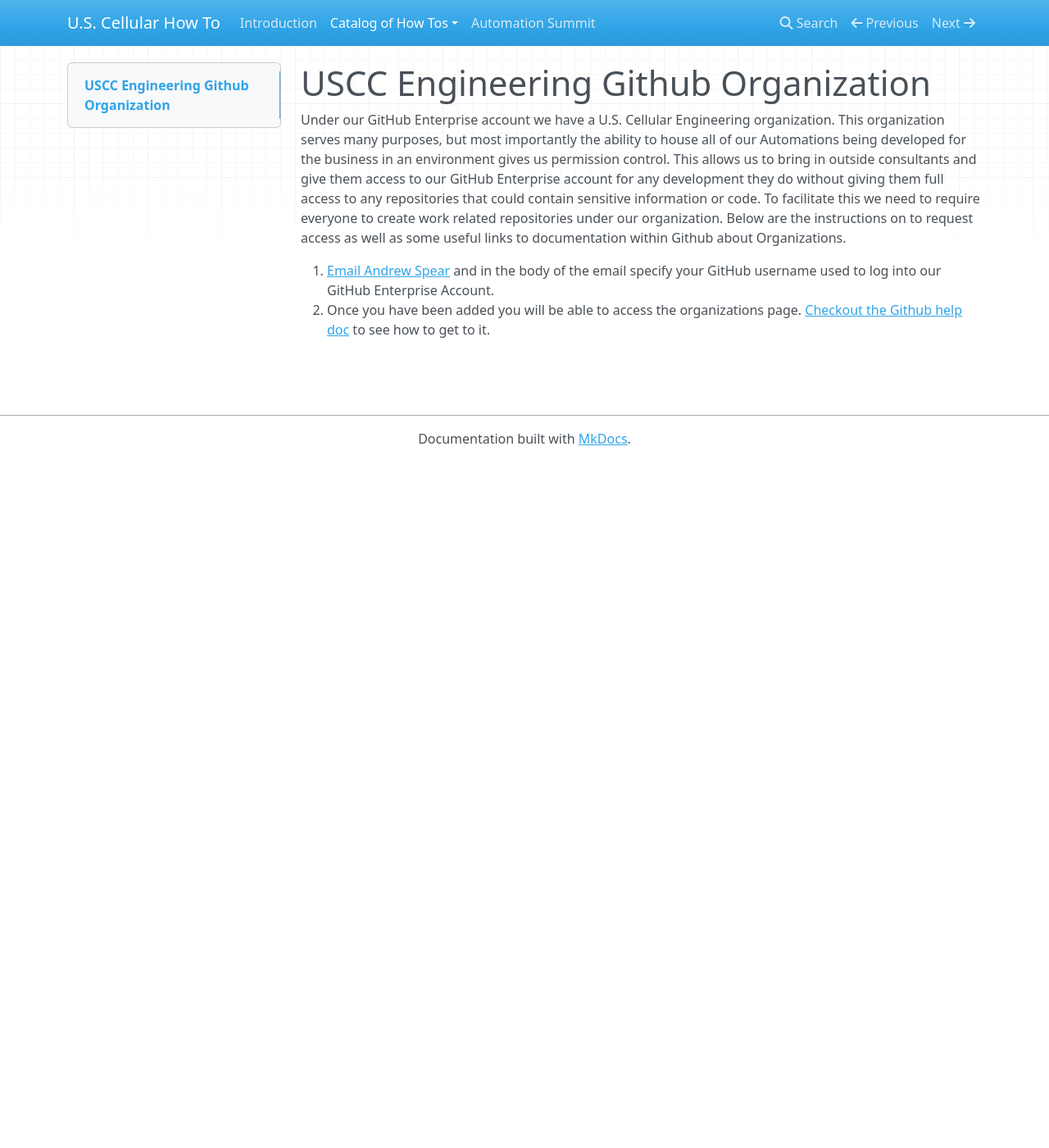
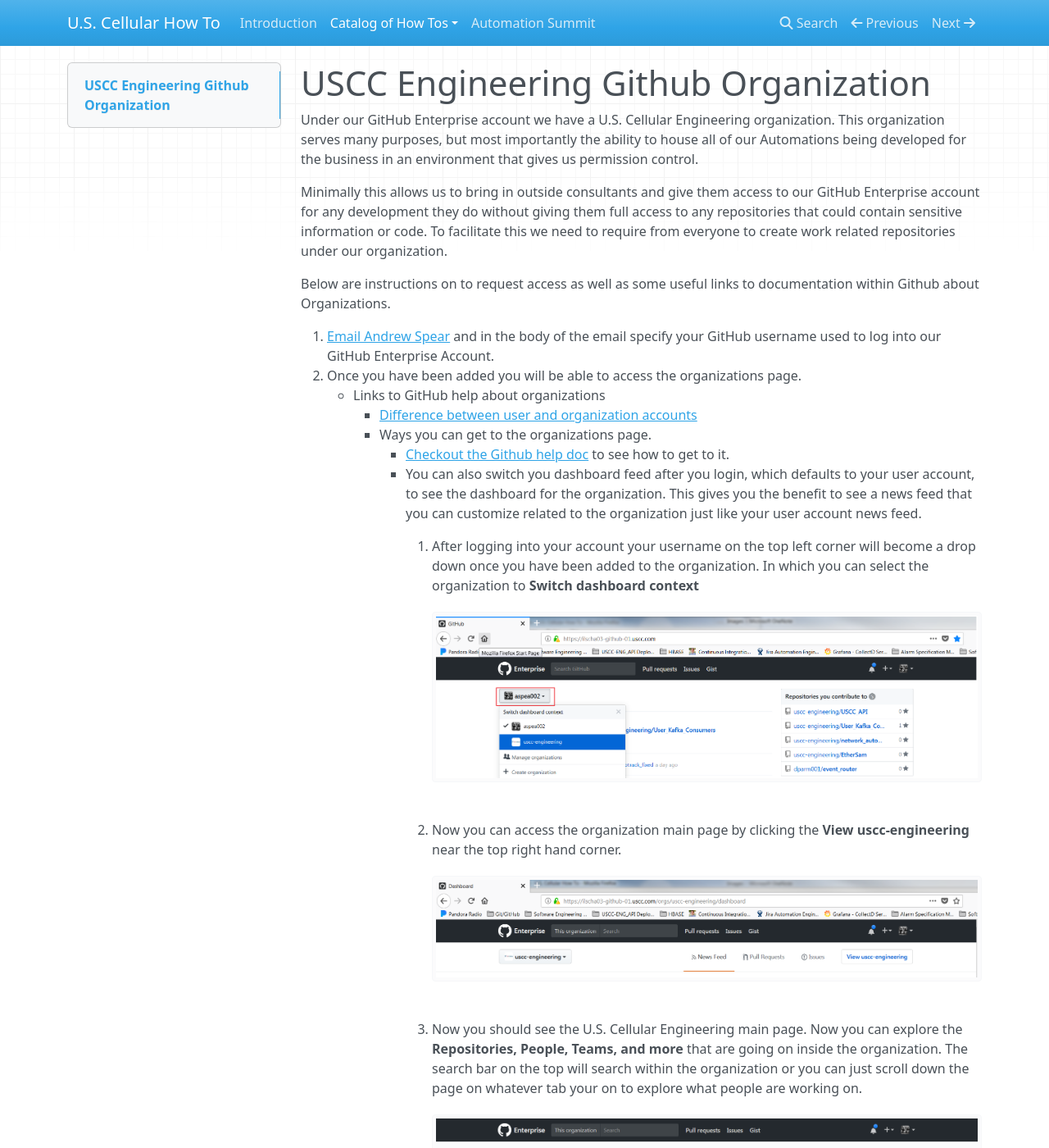
Before and after one commit to prowler0305/personal-how-to, an MkDocs documentation site: the page built from docs/uscc-organization.md, in a window 1280 px wide and 1400 px high. Shown: the whole window at 82% size. Built offline with MkDocs 1.6.1, drawn with Linux system fonts in a browser that asks for light colours; nearby versions of some CDN libraries; old or Windows-style settings are respelled for this version of MkDocs.

Commit message:
Add more information to organization page and allow users to zoom in on images by clicking on them.

```diff
--- a/docs/uscc-organization.md
+++ b/docs/uscc-organization.md
@@ -1,5 +1,22 @@
 # USCC Engineering Github Organization
-Under our GitHub Enterprise account we have a U.S. Cellular Engineering organization. This organization serves many purposes, but most importantly the ability to house all of our Automations being developed for the business in an environment gives us permission control. This allows us to bring in outside consultants and give them access to our GitHub Enterprise account for any development they do without giving them full access to any repositories that could contain sensitive information or code. To facilitate this we need to require everyone to create work related repositories under our organization. Below are the instructions on to request access as well as some useful links to documentation within Github about Organizations.
+Under our GitHub Enterprise account we have a U.S. Cellular Engineering organization. This organization serves many purposes, but most importantly the ability to house all of our Automations being developed for the business in an environment that gives us permission control.
+
+Minimally this allows us to bring in outside consultants and give them access to our GitHub Enterprise account for any development they do without giving them full access to any repositories that could contain sensitive information or code. To facilitate this we need to require from everyone to create work related repositories under our organization.
+
+Below are instructions on to request access as well as some useful links to documentation within Github about Organizations.
 
 1. [Email Andrew Spear](mailto:Andrew.Spear@uscellular.com?subject=USCC%20Organization%20Request) and in the body of the email specify your GitHub username used to log into our GitHub Enterprise Account.
-1. Once you have been added you will be able to access the organizations page. [Checkout the Github help doc](https://help.github.com/articles/accessing-an-organization/) to see how to get to it.
+2. Once you have been added you will be able to access the organizations page.
+    * Links to GitHub help about organizations
+        * [Difference between user and organization accounts](https://help.github.com/enterprise/2.11/user/articles/differences-between-user-and-organization-accounts/)
+        - Ways you can get to the organizations page.
+            * [Checkout the Github help doc](https://help.github.com/articles/accessing-an-organization/) to see how to get to it.
+            * You can also switch you dashboard feed after you login, which defaults to your user account, to see the dashboard for the organization. This gives you the benefit to see a news feed that you can customize related to the organization just like your user account news feed.
+                1. After logging into your account your username on the top left corner will become a drop down once you have been added to the organization. In which you can select the organization to **Switch dashboard context**
+                    [![organization_dashboard_context](/images/access_organization_dashboard.png)](/images/access_organization_dashboard.png)
+
+                2. Now you can access the organization main page by clicking the **View uscc-engineering** near the top right hand corner.
+                    [![view uscc organization button](/images/view_uscc_engineering.png)](/images/view_uscc_engineering.png)
+
+                3. Now you should see the U.S. Cellular Engineering main page. Now you can explore the **Repositories, People, Teams, and more** that are going on inside the organization. The search bar on the top will search within the organization or you can just scroll down the page on whatever tab your on to explore what people are working on.
+                    [![uscc organization main page](/images/uscc_engineering_organization.png)](/images/uscc_engineering_organization.png)
```
Also changed, not shown: docs/generate-ssh-key.md (+5 -5 lines), docs/version_control/clone-repo.md (+3 -3 lines), docs/version_control/commit.md (+2 -2 lines), docs/version_control/push.md (+2 -2 lines), docs/images/access_organization_dashboard.png (added), docs/images/uscc_engineering_organization.png (added), docs/images/view_uscc_engineering.png (added).
